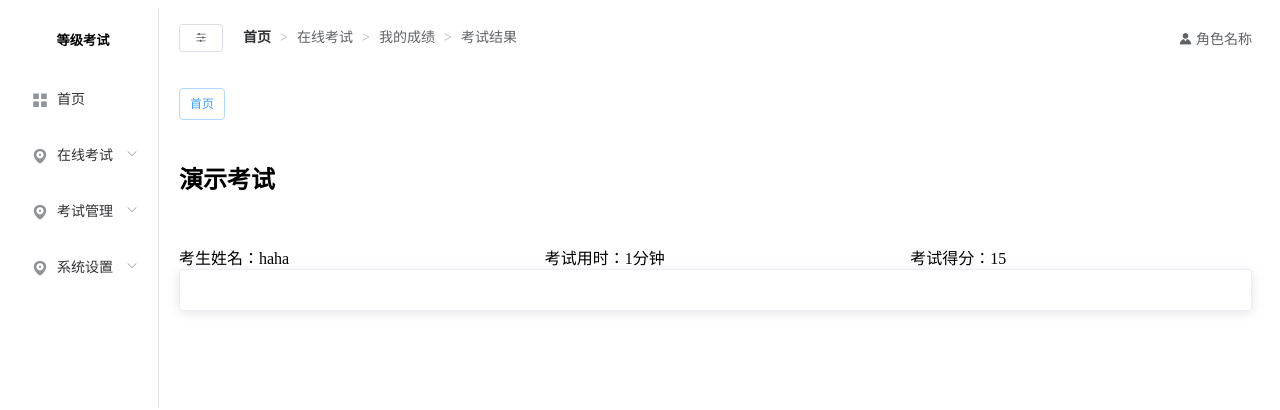
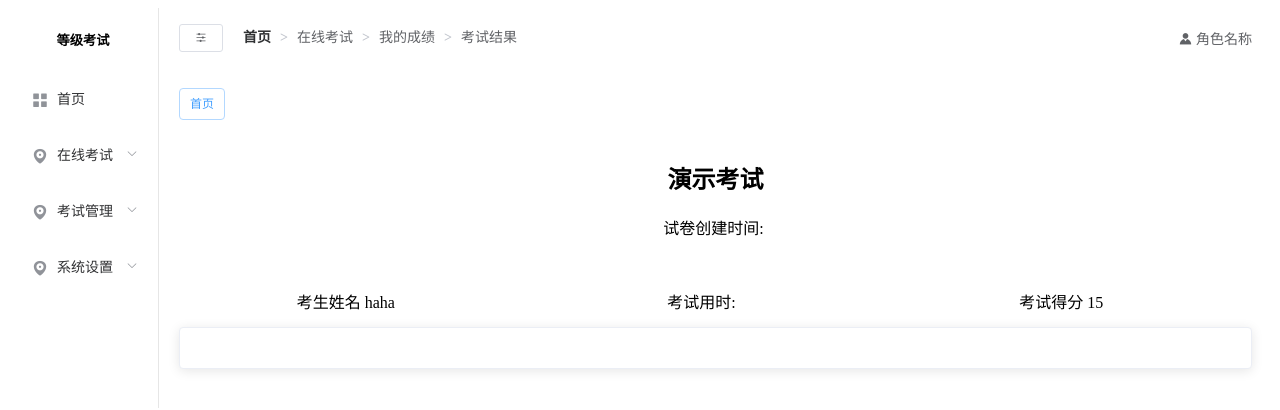
Before and after one commit to hhdyhaha/exam-sys, a Vue app: page /online/MyRecords/CommonShowExam in a window 1280 px wide. Shown: the top 410 px of the page. Built offline with nearby package versions, Linux system fonts and the light colour scheme.

Commit message:
moment js的使用 倒计时优化 以及考试结果显示时间

```diff
--- a/package.json
+++ b/package.json
@@ -13,7 +13,7 @@
     "element-ui": "^2.15.6",
     "less": "^4.1.2",
     "less-loader": "^10.2.0",
-    "moment": "^2.29.3",
+    "": "^2.29.3",
     "vue": "^2.6.14",
     "vue-router": "^3.5.3",
     "vuex": "^3.6.2",
--- a/src/components/CommonExam.vue
+++ b/src/components/CommonExam.vue
@@ -6,7 +6,8 @@
 
         <el-card shadow="always">
           <!-- <span>距离考试结束还有: 1小时</span> -->
-          <span>距离考试结束还有:  {{ `${hr}: ${min}: ${sec}` }}</span>
+          <!-- <span>距离考试结束还有:  {{ `${hr}: ${min}: ${sec}` }}</span> -->
+          <span>距离考试结束还有:  {{ `${time}` }}</span>
           <el-button
             class="submitExam"
             type="primary"
@@ -133,19 +134,25 @@ export default {
         //下禁用按钮
         nextDisabled: false,
         // 时间
-        isshow1: true,
+
         time: '',
         hr: 3,
         min: 30,
         sec: 0,
         // 答题开始时间
-        now:''
+        now:'',
+        // 答题结束时间
+        end:'',
+        // 手动交卷用时
+        handleTime:'',
+        // 定时器
+        timer:""
       };
     },
   mounted() {
     this.getData();
     this.begin()
-    this.countdown()
+    // this.countdown()
   },
   methods: {
     getData() {
@@ -220,6 +227,7 @@ export default {
         // 点击按钮后开始计算指定长度的时间
         this.time = (Date.parse(new Date()) + ((1 * 60 * 60)) * 1000);
         // 开始执行倒计时
+        this.secTime()
         this.countdown();
         // 更换按钮，根据情况选择v-if或v-show
         this.isshow1 = false;
@@ -229,31 +237,62 @@ export default {
             message: '开始答题'
         });
     },
-    countdown() {
-        const end = this.time; // 定义结束时间
-        const now = Date.parse(new Date()); // 获取本地时间
-        const msec = end - now; // 定义总共所需的时间
+    secTime(){
+      var moment = require('moment');
+      const now = moment(); //当前时间
+      const end = moment().add(10, 'seconds');
+      //秒
+      const sec = end.diff(now,"seconds");
+      //分钟
+      const min = (sec/60);
+      //小时
+      const hr = (min/60);
+      this.sec = sec
+      // console.log(typeof(sec));
+      // const sec1 = moment.duration(sec, 'seconds');
+      // console.log(typeof(sec1.minutes()));
       // 试卷创建时间
       this.now=now
-        // 将时间戳进行格式化
-        let hr = parseInt(msec / 1000 / 60 / 60 % 24);
-        let min = parseInt(msec / 1000 / 60 % 60);
-        let sec = parseInt(msec / 1000 % 60);
+    },
+    countdown() {
+      var moment = require('moment');
+      // 将sec转化为时分秒格式
+      const time = moment.utc(this.sec*1000).format('HH:mm:ss')
+      this.time = time
+      // console.log(this.sec);
       // 倒计时结束时的操作
-        const that = this;
-        if (this.hr == 0 && this.min == 0 && this.sec == 0) {
+      // const that = this;
+      if (this.sec == 0) {
           // console.log(this.now);
+          // 路由跳转
+          this.$router.push({ name: 'CSE'})
+          // vuex数据提交
+          this.$store.commit('showexam/examSave',[this.userAnswer,this.questionList,this.now,this.handleTime])
+          // 调用考试用时
+          this.handleTime1()
+          // 提示交卷成功
+          this.$message({
+                type: 'success',
+                message: '交卷成功!'
+
+            });
           console.log('时间已经结束，答题完毕');
           this.hr = 1;
           this.min = 0;
           this.sec = 0;
       } else {
           // 如时间未归零则继续在一秒后执行
-            this.hr = hr > 9 ? hr : '0' + hr;
-            this.min = min > 9 ? min : '0' + min;
-            this.sec = sec > 9 ? sec : '0' + sec;
-            setTimeout(that.countdown, 1000)
+          this.sec--;
+          this.timer = setTimeout(this.countdown, 1000)
       }
+    },
+    // 考试用时
+    handleTime1(){
+      var moment = require('moment');
+      const handleEndTime = moment(); //结束时间
+      const handleTime = handleEndTime.diff(this.now,"seconds");
+      this.handleTime = handleTime
+      // console.log(this.handleTime);
     },
     open() {
         this.$confirm('即将结束答题, 是否继续?', '提示', {
@@ -263,12 +302,15 @@ export default {
         }).then((action) => {
             // eleUI的确定结束回调函数方法
             if (action === 'confirm') {
-              // console.log(this.hr + ',' + this.min + ',' + this.sec);
-                this.hr = 0;
-                this.min = 0;
+              // 调用考试用时
+              this.handleTime1()
+
+              // this.hr = 0;
+              // this.min = 0;
               this.sec = 0;
-                // console.log(this.hr + ',' + this.min + ',' + this.sec);
-                this.isshow1 = true;
+              // this.isshow1 = true;
+              // 结束计时器
+              clearTimeout(this.timer);
             }
             this.$message({
                 type: 'success',
@@ -278,11 +320,8 @@ export default {
             // 路由跳转
             this.$router.push({ name: 'CSE'})
             // vuex数据提交
-            this.$store.commit('showexam/examSave',[this.userAnswer,this.questionList,this.now])
+            this.$store.commit('showexam/examSave',[this.userAnswer,this.questionList,this.now,this.handleTime])
             // console.log('haha');
-            var moment = require('moment');
-            // moment().format();
-            console.log( moment());
 
         }).catch(() => {
             // 点击取消后
--- a/src/components/CommonShowExam.vue
+++ b/src/components/CommonShowExam.vue
@@ -1,32 +1,32 @@
 <template>
   <div>
-    <h2 class="text-center">演示考试</h2>
+    <h2 class="text-center" style="text-align:center;">演示考试</h2>
+    <p style="text-align:center;">试卷创建时间:&nbsp;{{nowtime}}</p>
     <el-row
     id="defaultImages"
       :gutter="24"
-      style="margin-top: 50px"
     >
       <el-col
         :span="8"
         class="text-center"
       >
-        考生姓名：haha
+        考生姓名&nbsp;haha
       </el-col>
       <el-col
         :span="8"
         class="text-center"
       >
-        考试用时：1分钟
+        考试用时:&nbsp;{{handleTime}}
       </el-col>
       <el-col
         :span="8"
         class="text-center"
       >
-        考试得分：15
+        考试得分&nbsp;15
       </el-col>
     </el-row>
 
-    <el-card>
+    <el-card style="margin-top:20px">
       <!-- 将题目数组里面的对象循环出来 -->
             <div class="option-radio-button" v-for="question in questionList" :key="question.id">
               <!-- 单选题 题目 判断之后显示-->
@@ -61,7 +61,10 @@ export default {
     ...mapState({
       userAnswer: (state) => state.showexam.userAnswer,
       questionList: (state) => state.showexam.questionList,
+      // 创建时间
       nowtime: (state) => state.showexam.nowtime,
+      // 考试用时
+      handleTime: (state) => state.showexam.handleTime,
     }),
   },
 };
@@ -78,6 +81,17 @@ export default {
   margin-right: 30px;
   white-space: nowrap;
 }
-// 去除radio小圆点 在全局css样式中写样式（在组件的局部样式中写似乎不起作用）
+.el-row{
+  width: 100%;
+  height: 18px;
+  margin-top:50px;
+  display: flex;
+  flex-direction: row;
+  justify-content: space-between;
+  .el-col{
+    text-align: center;
+  }
+
+}
 
 </style>
--- a/src/store/showexam.js
+++ b/src/store/showexam.js
@@ -8,6 +8,8 @@ export default {
         questionList: [],
         // 试卷创建时间
         nowtime:'',
+        // 考试用时
+        handleTime:''
     },
     //准备mutations——用于操作数据（state）
     mutations: {
@@ -15,10 +17,19 @@ export default {
         // 第二个参数由commit传入数据
 
         examSave(state, data) {
+            var moment = require('moment');
             state.userAnswer = data[0]
             state.questionList = data[1]
-            state.nowtime = data[2]
-            // console.log(state.userAnswer);
+            // 将moment转化成时间格式 处理试卷创建时间
+            state.nowtime = data[2].format("YYYY-MM-DD HH:mm:ss")
+            // 处理考试时间
+            const handleTime = moment.duration(data[3], 'seconds');
+            let hours = handleTime.hours()
+            let minutes = handleTime.minutes()
+            let seconds = handleTime.seconds()
+            const handleTime1 = moment({h:hours, m:minutes, s:seconds}).format('HH:mm:ss')
+            state.handleTime = handleTime1
+
         },
     },
     //准备actions对象——响应组件中用户的动作
```
Also changed, not shown: 1 other file (tests, documents, lock files or other folders). Lines whose indentation alone changed are shown as unchanged.
